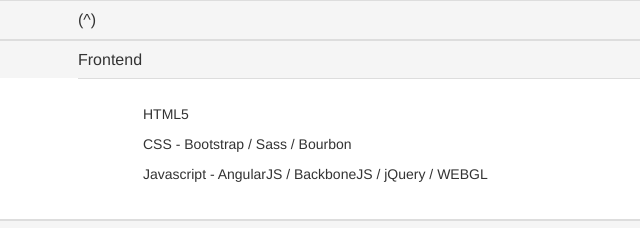
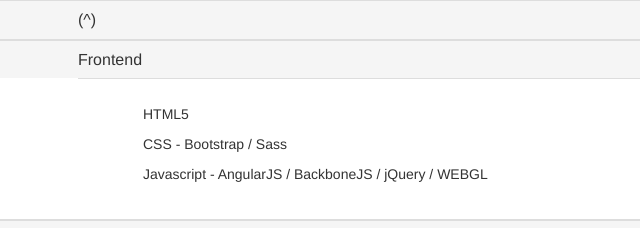
Before and after one commit to moondram832001/moondram832001.github.io, a plain HTML site: page index.html in a window 1280 px wide. Both pictures are taken after a click on the button "Frontend". Shown: the top 228 px of the page, 377-1017 px from the left. Drawn offline with nearby package versions, Linux system fonts and the light colour scheme; no server answers.

Commit message:
updated css details in profile

```diff
--- a/index.html
+++ b/index.html
@@ -32,7 +32,7 @@
               <div class="intro-container">
                 <ul class="frontend-section">
                   <li>HTML5</li>
-                  <li>CSS  -  Bootstrap / Sass / Bourbon</li>
+                  <li>CSS  -  Bootstrap / Sass </li>
                   <li>Javascript - AngularJS / BackboneJS / jQuery / WEBGL</li>
                 </ul>
               </div>
```
Also changed, not shown: 1 other file.
